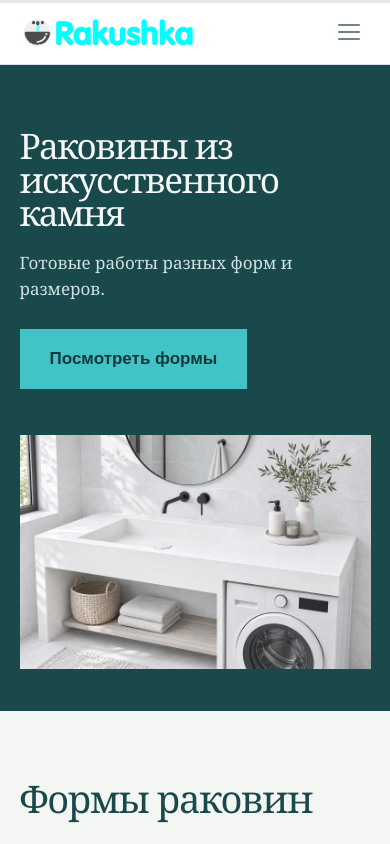
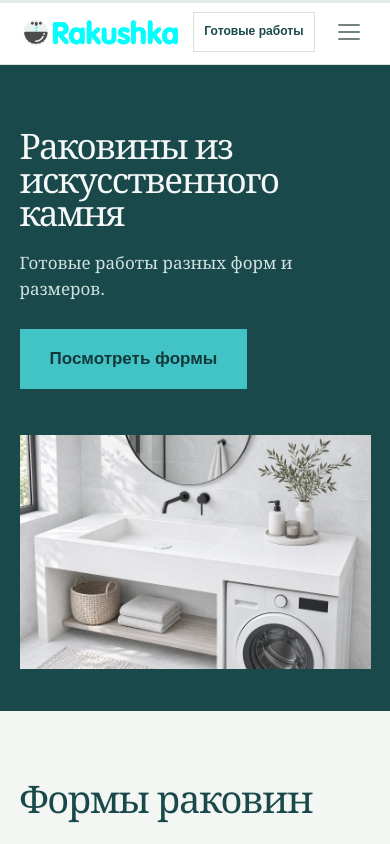
Before and after one commit to vllerka/rakovini, a plain HTML site: page index.html in a window 390 px wide. Shown: the top 844 px of the page. Drawn offline with Linux system fonts and the light colour scheme.

Commit message:
Закреплена мобильная шапка и добавлена кнопка работ

```diff
--- a/index.html
+++ b/index.html
@@ -18,6 +18,7 @@
             <a href="works.html">Готовые работы</a>
             <a href="#about">О нас</a>
         </nav>
+        <a class="mobile-works-link" href="works.html">Готовые работы</a>
         <button class="mobile-menu-toggle" type="button" aria-controls="mobile-menu" aria-expanded="false" aria-label="Открыть меню">
             <span class="mobile-menu-toggle__line"></span>
             <span class="mobile-menu-toggle__line"></span>
--- a/styles.css
+++ b/styles.css
@@ -1674,6 +1674,10 @@ button:focus-visible,
     display: none;
 }
 
+.mobile-works-link {
+    display: none;
+}
+
 .mobile-menu[hidden] {
     display: none;
 }
@@ -1706,6 +1710,22 @@ button:focus-visible,
         cursor: pointer;
     }
 
+    .mobile-works-link {
+        display: inline-flex;
+        flex: 0 1 auto;
+        min-height: 40px;
+        align-items: center;
+        justify-content: center;
+        padding: 0 10px;
+        border: 1px solid var(--color-line);
+        color: var(--color-petrol);
+        font-size: clamp(11px, 3.1vw, 13px);
+        font-weight: 700;
+        line-height: 1.15;
+        text-align: center;
+        white-space: nowrap;
+    }
+
     .mobile-menu-toggle__line {
         position: absolute;
         width: 22px;
```
